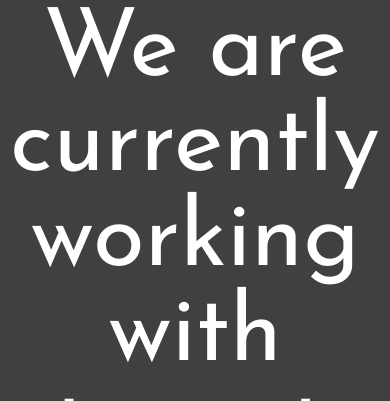
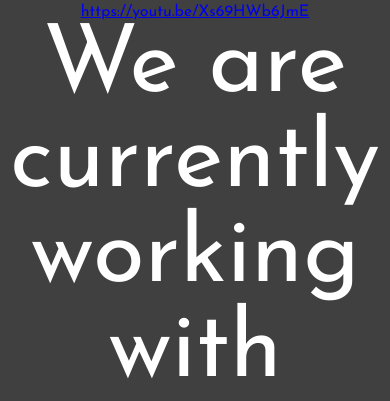
Before and after one commit to NujjLTD/nujjWebsiteNew, a Flask app: template templates/mobile/index.html in a window 390 px wide. Shown: the part 3388-3789 px from the top of the page. Run offline with Flask 2, Linux system fonts and the light colour scheme; the template is opened without the code that fills it, so the values that code supplies are empty; some libraries are stand-ins or nearby versions; some web fonts are replaced.

Commit message:
phone shit

```diff
--- a/templates/mobile/index.html
+++ b/templates/mobile/index.html
@@ -84,6 +84,8 @@
 
 
             <iframe width="560" height="315" src="https://www.youtube.com/embed/Xs69HWb6JmE?rel=0&amp;showinfo=0" frameborder="0" allowfullscreen></iframe><br>
+
+            <a href="https://youtu.be/Xs69HWb6JmE">https://youtu.be/Xs69HWb6JmE</a>
 
         <p>We are currently working with stores to bring this service to you as soon as possible.<br><br>
 
```
